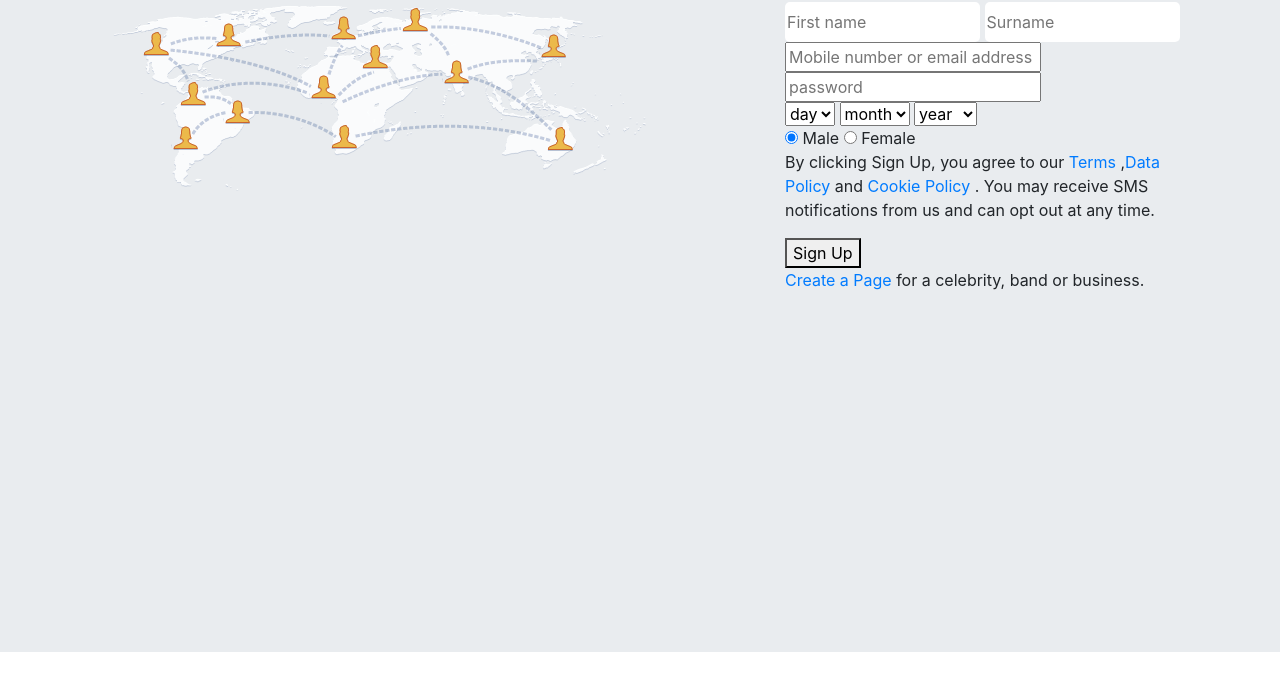
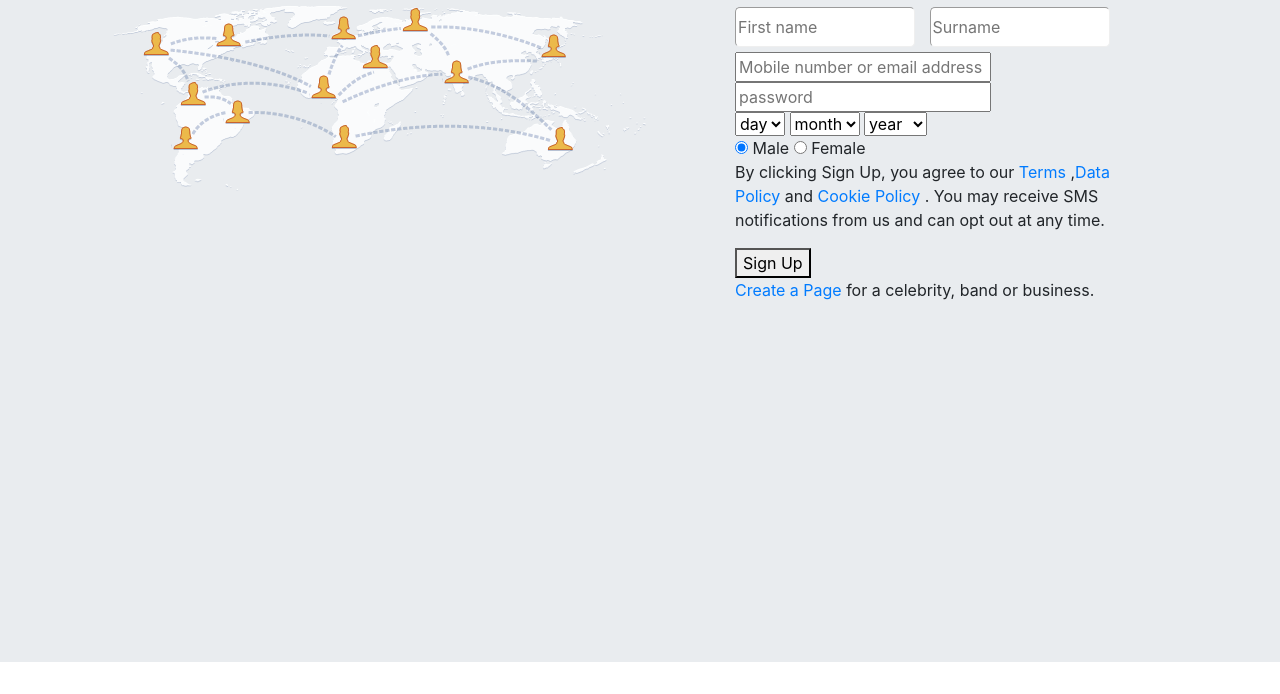
Before and after one commit to vaarigupta/Facebook_clone, a plain HTML site: page fb_bootstrap.html in a window 1280 px wide. Shown: the part 216-910 px from the top of the page. Drawn offline with nearby package versions, Linux system fonts and the light colour scheme.

Commit message:
organised

```diff
--- a/fb_bootstrap.css
+++ b/fb_bootstrap.css
@@ -112,15 +112,22 @@ td
 	position: relative;
     max-width: 400px;
    margin-right: 40px;
-   margin-left: 600px;
+   margin-left: 550px;
  left: 100px;
  top:-280px;
 
 }
 .inp1
 {
-	width: 195px;
+	width: 180px;
 	height: 40px;
-	border:none;
+	border-color:#efefef;
+	border-top-width: 1px;
+	border-bottom-width: 1px;
+	border-right-width: 1px;
+	border-left-width: 1px;
 	border-radius: 5px;
+	margin-top: 5px;
+	margin-right: 10px;
+	margin-bottom: 5px;
 }
```
Also changed, not shown: fb.html (+2 -2 lines).
